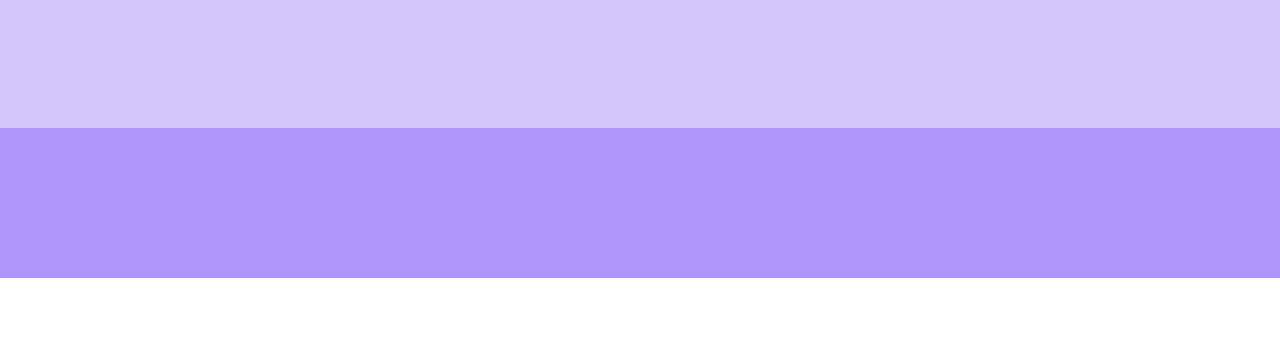
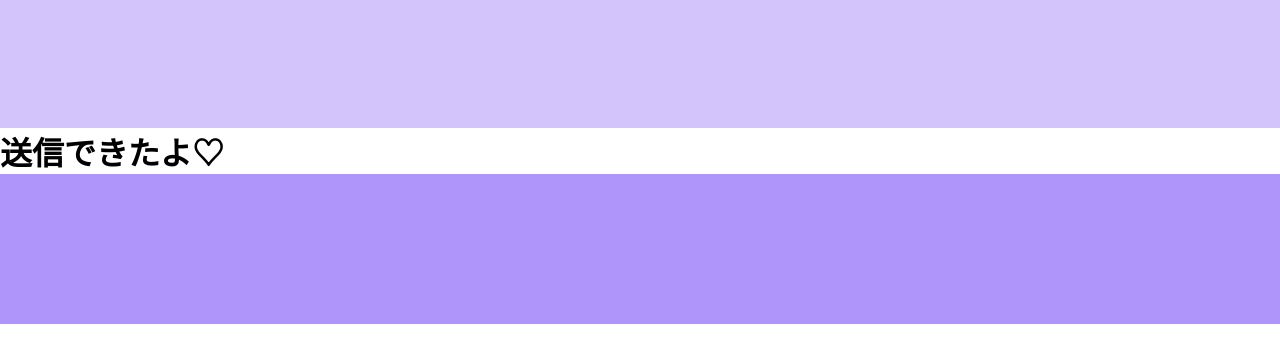
Before and after one commit to nanopi8788/messages, a plain HTML site: page thanks.html in a window 1280 px wide. Shown: the part 322-684 px from the top of the page. Drawn offline with Linux system fonts and the light colour scheme.

Commit message:
Update thanks.html

```diff
--- a/thanks.html
+++ b/thanks.html
@@ -15,6 +15,8 @@
 
         </div>
 
+    <h1>送信できたよ♡</h1>
+
 
       <div class="footer">
 
```
